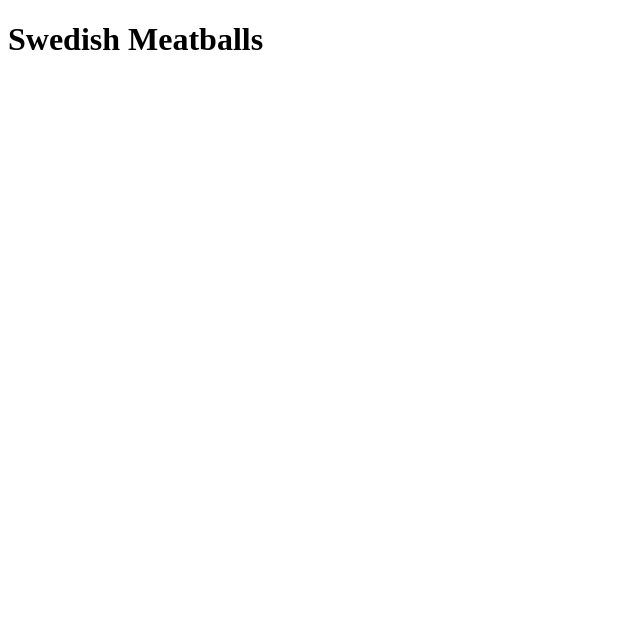
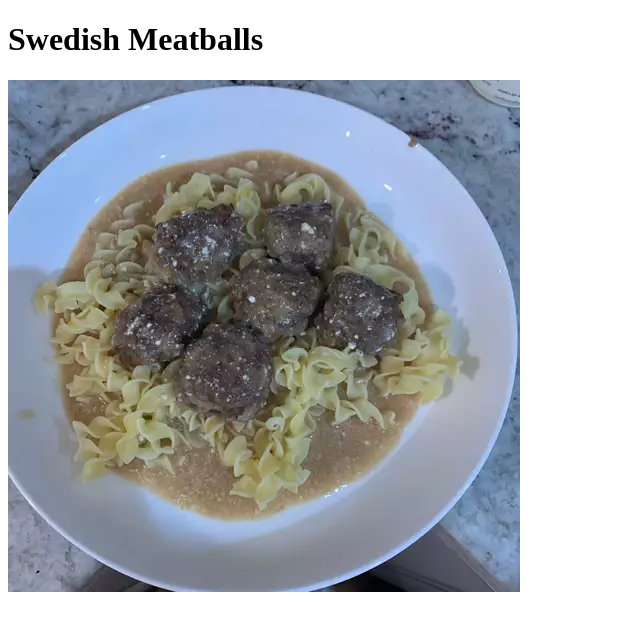
Before and after one commit to EsperAdmin/odin-recipes, a plain HTML site: page recipes/swedish-meatballs.html in a window 1280 px wide. Shown: the whole page, without its empty margins (0-640 px from the left). Drawn offline with Linux system fonts and the light colour scheme.

Commit message:
Add swedish meatballs image

```diff
--- a/recipes/swedish-meatballs.html
+++ b/recipes/swedish-meatballs.html
@@ -8,6 +8,6 @@
     <body>
         <h1>Swedish Meatballs</h1>
 
-
+        <img src="../assets/images/swedish-meatballs.webp" alt="Swedish meatballs displayed ina bowl.">
     </body>
 </html>
```
